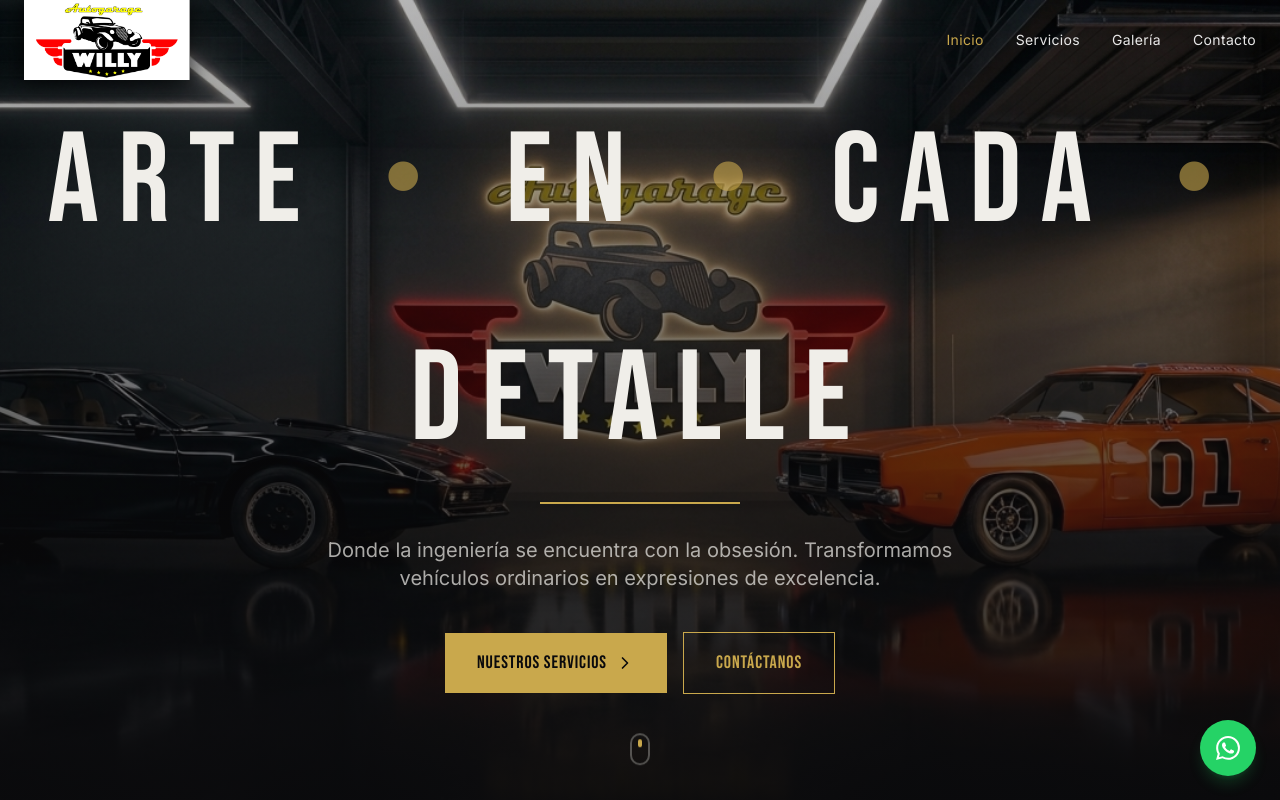
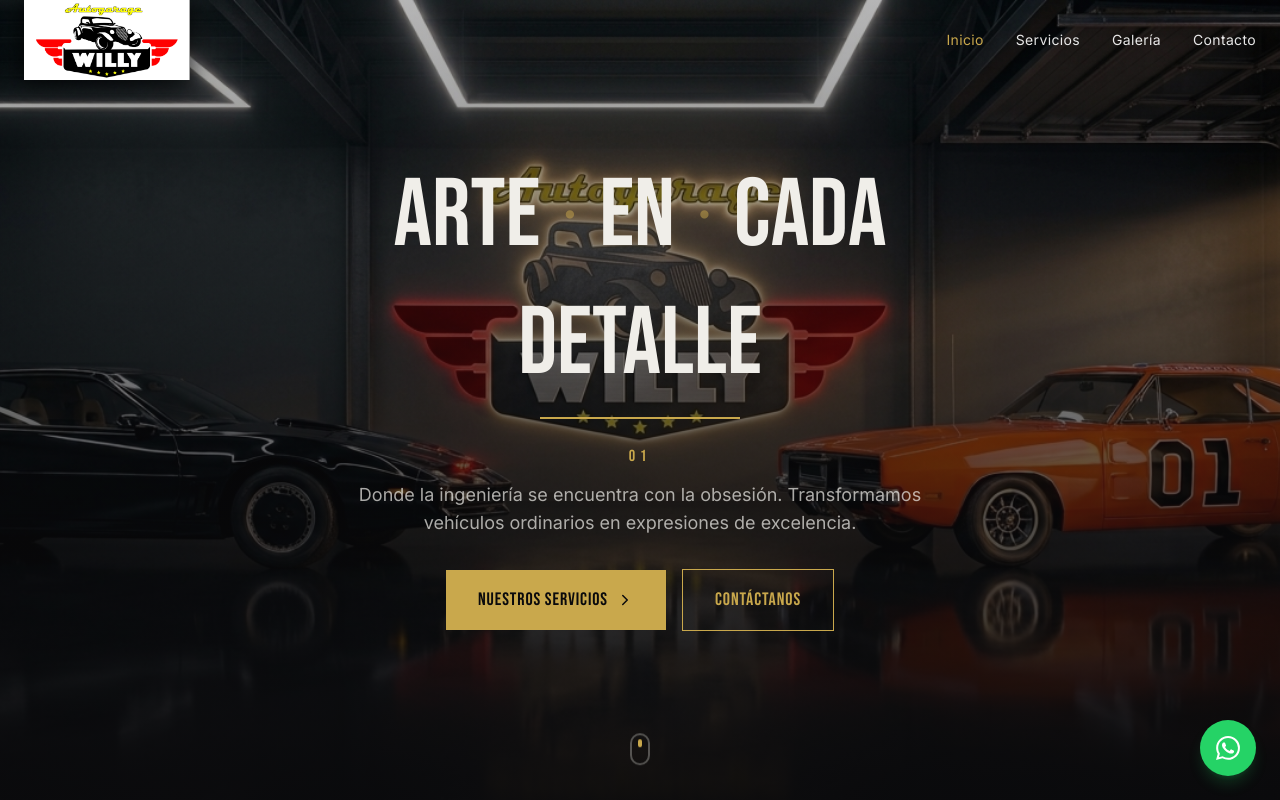
Before and after one commit to AlanF611/autogarage-willy, a React (Vite) app: page / in a window 1280 px wide. Shown: the top 800 px of the page. Built offline with nearby package versions, Linux system fonts and the light colour scheme.

Commit message:
Update gallery images and adjust layout

```diff
--- a/src/pages/Home.tsx
+++ b/src/pages/Home.tsx
@@ -34,12 +34,13 @@ const stats = [
   { number: 'ISO', label: 'Certificación Internacional' },
 ];
 
+// ✅ TUS IMÁGENES ORIGINALES DE GALERÍA
 const galleryItems = [
-  { url: 'https://images.unsplash.com/photo-1494976388531-d1058494cdd8?w=600&q=80', label: 'Cerámica' },
-  { url: 'https://images.unsplash.com/photo-1503376780353-7e6692767b70?w=600&q=80', label: 'Pintura' },
-  { url: 'https://images.unsplash.com/photo-1605559424843-9e4c228bf1c2?w=600&q=80', label: 'Restauración' },
-  { url: 'https://images.unsplash.com/photo-1544636331-e26879cd4d9b?w=600&q=80', label: 'Interior' },
-  { url: 'https://images.unsplash.com/photo-1552519507-da3b142c6e3d?w=600&q=80', label: 'Detalle' },
+  { url: '/img/restauracion y tapiceria/5.jpeg', label: 'Restauración' },
+  { url: '/img/ceramico.png', label: 'PPF' },
+  { url: '/img/sound.png', label: 'Audio SQ' },
+  { url: '/img/restauracion y tapiceria/22.jpeg', label: 'Tapicería' },
+  { url: '/img/EXOTICOS.png', label: 'Exóticos' },
 ];
 
 const testimonials = [
@@ -65,9 +66,9 @@ const stagger = {
 export default function Home() {
   return (
     <>
-      {/* HERO - Texto con más espaciado para dejar el centro visible */}
+      {/* HERO - Layout en columna con ARTE • EN • CADA arriba y DETALLE abajo */}
       <section className="relative min-h-screen flex items-center justify-center overflow-hidden">
-        {/* ✅ MANTENGO TU IMAGEN ORIGINAL */}
+        {/* ✅ IMAGEN HERO */}
         <motion.img
           src="/img/hero2.png"
           alt=""
@@ -79,64 +80,91 @@ export default function Home() {
         <div className="hero-overlay absolute inset-0" />
 
         <div className="relative z-10 text-center px-6 max-w-7xl mx-auto">
-          {/* ✅ TEXTO CON MÁS ESPACIADO ENTRE LETRAS Y PALABRAS */}
-          <motion.h1
-            initial={{ opacity: 0, y: 50 }}
+          {/* TEXTO EN COLUMNA CON ARRIBA/ABAJO */}
+          <motion.div
+            initial={{ opacity: 0, y: 30 }}
             animate={{ opacity: 1, y: 0 }}
             transition={{ duration: 1, ease: [0.25, 0.46, 0.45, 0.94] }}
-            className="font-display text-cream flex flex-wrap items-center justify-center gap-6 md:gap-12 lg:gap-16"
-            style={{ fontSize: 'clamp(3rem, 10vw, 8rem)', lineHeight: 1.2, letterSpacing: '0.15em' }}
+            className="font-display text-cream"
           >
-            <span>ARTE</span>
-            <span className="text-gold/60">•</span>
-            <span>EN</span>
-            <span className="text-gold/60">•</span>
-            <span>CADA</span>
-            <span className="text-gold/60">•</span>
-            <span>DETALLE</span>
-          </motion.h1>
+            {/* Grupo superior: ARTE • EN • CADA (subido) */}
+            <motion.div
+              initial={{ opacity: 0, y: -20 }}
+              animate={{ opacity: 1, y: 0 }}
+              transition={{ duration: 0.8, delay: 0.2 }}
+              className="flex flex-wrap items-center justify-center gap-3 md:gap-6"
+              style={{ fontSize: 'clamp(2.5rem, 8vw, 6rem)', lineHeight: 1 }}
+            >
+              <span>ARTE</span>
+              <span className="text-gold/50 text-2xl md:text-4xl">•</span>
+              <span>EN</span>
+              <span className="text-gold/50 text-2xl md:text-4xl">•</span>
+              <span>CADA</span>
+            </motion.div>
 
-          {/* ✅ LÍNEA DORADA MÁS CORTA PARA DEJAR ESPACIO */}
+            {/* Separación entre grupos */}
+            <div className="h-4 md:h-8"></div>
+
+            {/* Grupo inferior: DETALLE (bajado) */}
+            <motion.div
+              initial={{ opacity: 0, y: 20 }}
+              animate={{ opacity: 1, y: 0 }}
+              transition={{ duration: 0.8, delay: 0.5 }}
+              style={{ fontSize: 'clamp(2.5rem, 8vw, 6rem)', lineHeight: 1 }}
+            >
+              <span>DETALLE</span>
+            </motion.div>
+          </motion.div>
+
+          {/* LÍNEA DORADA */}
           <motion.div
             initial={{ width: 0 }}
-            animate={{ width: '30%' }}
+            animate={{ width: '40%' }}
             transition={{ duration: 1.2, delay: 0.8, ease: [0.25, 0.46, 0.45, 0.94] }}
             className="h-[2px] bg-gold mx-auto mt-6"
             style={{ maxWidth: '200px' }}
           />
 
-          <motion.p
-            initial={{ opacity: 0, y: 30 }}
-            animate={{ opacity: 1, y: 0 }}
-            transition={{ duration: 0.8, delay: 1.2 }}
-            className="mt-8 font-body text-cream/70 text-lg md:text-xl max-w-2xl mx-auto leading-relaxed"
-          >
-            Donde la ingeniería se encuentra con la obsesión. Transformamos
-            vehículos ordinarios en expresiones de excelencia.
-          </motion.p>
-
+          {/* NÚMERO 01 + SUBTÍTULO */}
           <motion.div
             initial={{ opacity: 0, y: 30 }}
             animate={{ opacity: 1, y: 0 }}
-            transition={{ duration: 0.8, delay: 1.5 }}
-            className="mt-10 flex flex-col sm:flex-row items-center justify-center gap-4"
+            transition={{ duration: 0.8, delay: 1.0 }}
+            className="mt-6"
+          >
+            <span className="font-display text-gold text-sm md:text-base tracking-[0.3em]">
+              01
+            </span>
+            <p className="mt-3 font-body text-cream/70 text-base md:text-lg max-w-2xl mx-auto leading-relaxed px-4">
+              Donde la ingeniería se encuentra con la obsesión. Transformamos
+              vehículos ordinarios en expresiones de excelencia.
+            </p>
+          </motion.div>
+
+          {/* BOTONES */}
+          <motion.div
+            initial={{ opacity: 0, y: 30 }}
+            animate={{ opacity: 1, y: 0 }}
+            transition={{ duration: 0.8, delay: 1.3 }}
+            className="mt-8 flex flex-col sm:flex-row items-center justify-center gap-4"
           >
             <Link
               to="/servicios"
-              className="inline-flex items-center gap-2 bg-gold text-noir font-display text-lg tracking-wider px-8 py-4 hover:bg-gold-dark transition-colors duration-200"
+              className="inline-flex items-center gap-2 bg-gold text-noir font-display text-base md:text-lg tracking-wider px-6 md:px-8 py-3 md:py-4 hover:bg-gold-dark transition-colors duration-200"
             >
               NUESTROS SERVICIOS
-              <ChevronRight size={20} />
+              <ChevronRight size={18} />
             </Link>
             <Link
               to="/contacto"
-              className="inline-flex items-center gap-2 border border-gold text-gold font-display text-lg tracking-wider px-8 py-4 hover:bg-gold/10 transition-colors duration-200"
+              className="inline-flex items-center gap-2 border border-gold text-gold font-display text-base md:text-lg tracking-wider px-6 md:px-8 py-3 md:py-4 hover:bg-gold/10 transition-colors duration-200"
             >
               CONTÁCTANOS
             </Link>
           </motion.div>
         </div>
 
+        {/* SCROLL INDICATOR */}
         <motion.div
           initial={{ opacity: 0 }}
           animate={{ opacity: 1 }}
@@ -239,7 +267,7 @@ export default function Home() {
         </motion.div>
       </section>
 
-      {/* GALLERY TEASER */}
+      {/* GALLERY TEASER - CON TUS IMÁGENES */}
       <section className="py-24 md:py-32 bg-noir overflow-hidden">
         <div className="max-w-7xl mx-auto px-6">
           <motion.div
```
